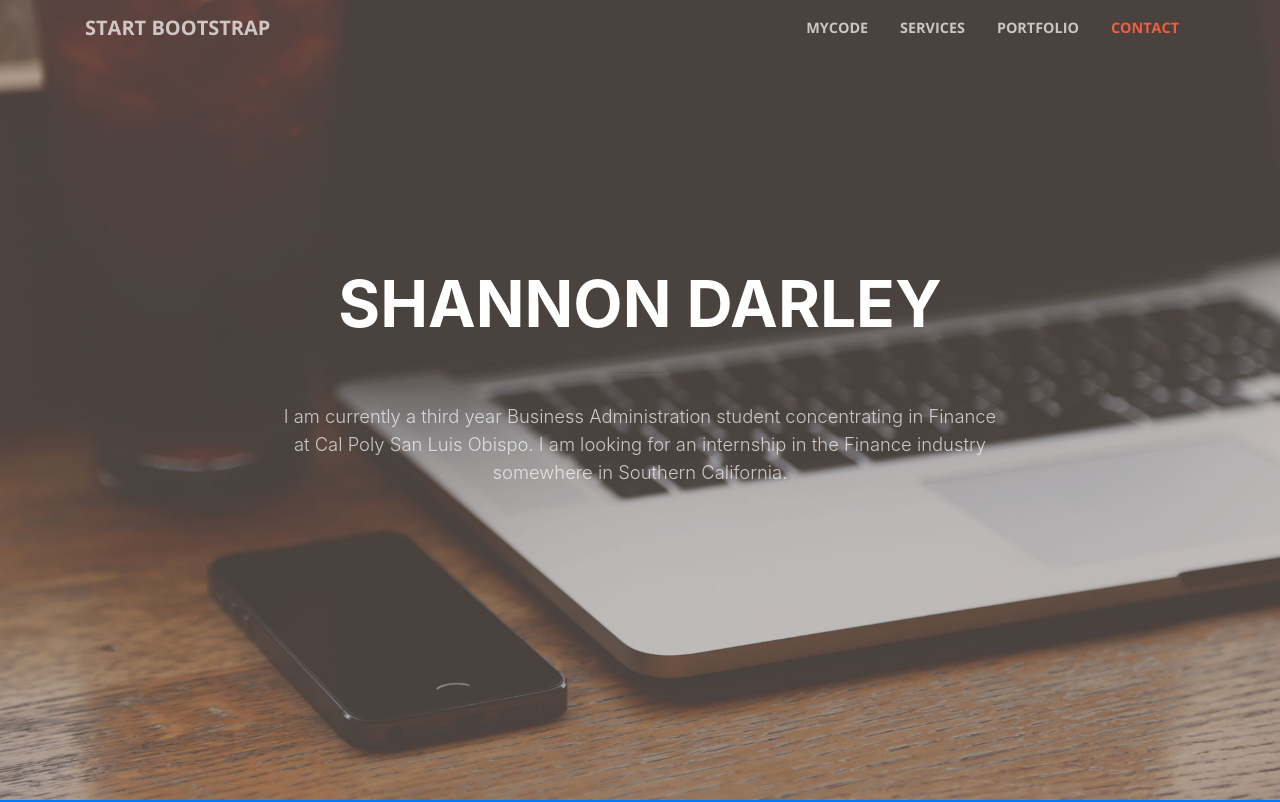
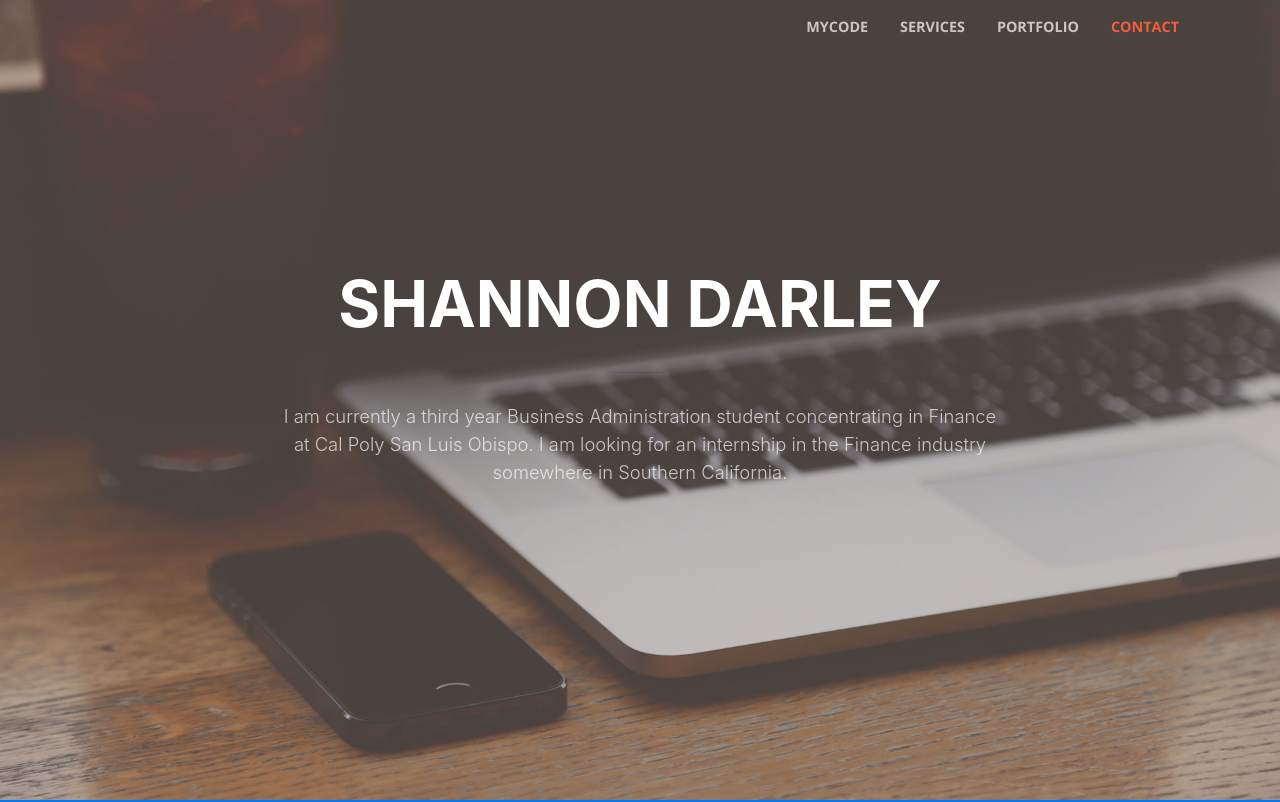
Before and after one commit to shannondarley/shannondarley.github.io, a website with bundled scripts: page index.html in a window 1280 px wide. Shown: the top 802 px of the page. Built offline with nearby package versions, Linux system fonts and the light colour scheme.

Commit message:
m: git commit -m m:

```diff
--- a/index.html
+++ b/index.html
@@ -31,7 +31,7 @@
   <!-- Navigation -->
     <nav class="navbar navbar-expand-lg navbar-light fixed-top" id="mainNav">
       <div class="container">
-        <a class="navbar-brand js-scroll-trigger" href="#page-top">Start Bootstrap</a>
+
         <button class="navbar-toggler navbar-toggler-right" type="button" data-toggle="collapse" data-target="#navbarResponsive" aria-controls="navbarResponsive" aria-expanded="false" aria-label="Toggle navigation">
           <span class="navbar-toggler-icon"></span>
         </button>
```
